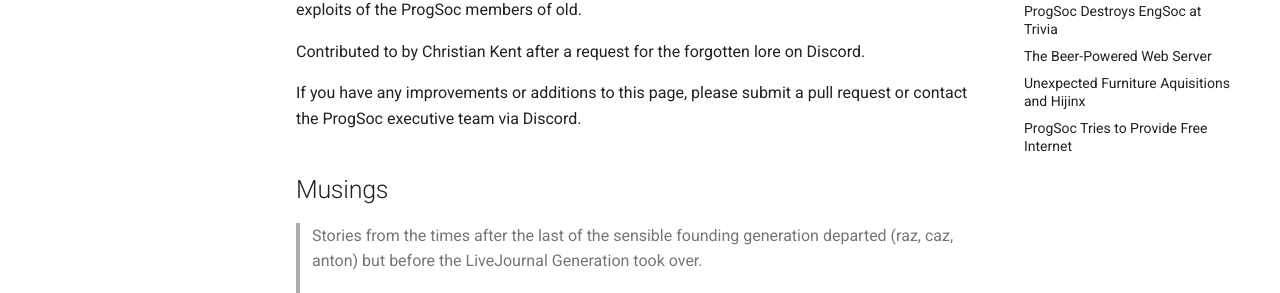
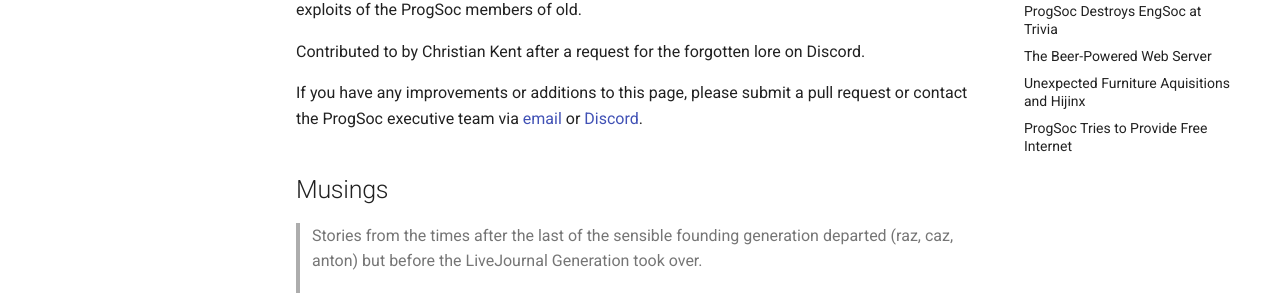
Before and after one commit to ProgSoc/Docs, an MkDocs documentation site: the page built from docs/lore/golden-years.md, in a window 1280 px wide and 900 px high. Shown: the part 256-549 px from the top of the window. Built offline with MkDocs 1.6.1 and Material for MkDocs 9.7.7, drawn with Linux system fonts in a browser that asks for light colours; comment, search, counter and statistics services are not loaded.

Commit message:
Lore Scaffold (#31)
* lore

* shuffle

```diff
--- a/docs/lore/golden-years.md
+++ b/docs/lore/golden-years.md
@@ -9,7 +9,7 @@ Before the dark times that was the 2000s, the ProgSoc golden years. Here you can
 
 Contributed to by Christian Kent after a request for the forgotten lore on Discord.
 
-If you have any improvements or additions to this page, please submit a pull request or contact the ProgSoc executive team via Discord.
+If you have any improvements or additions to this page, please submit a pull request or contact the ProgSoc executive team via [email](mailto:progsoc@activateuts.com.au) or [Discord](https://progsoc.org/discord).
 
 ## Musings
 
```
Also changed, not shown: docs/lore/index.md (+29 -1 lines).
